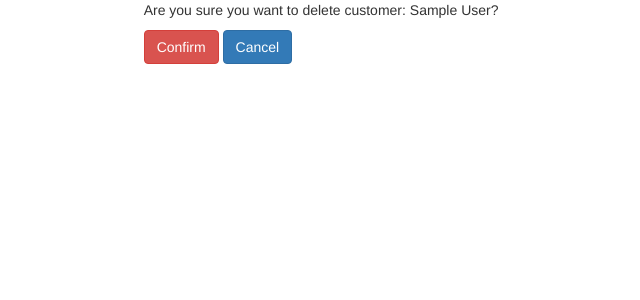
After one commit to MyroslavGryshyn/RhTest, a Django app: template customer_management/templates/customer_confirm_delete.html in a window 1280 px wide. The commit adds this page. Shown: the top 300 px of the page, without its empty margins (303-943 px from the left). Run offline with Django 3.2, Linux system fonts and the light colour scheme; the template is opened without the code that fills it: most values are stand-ins (such as "Sample title", 1, 10 or a date in 2020); parts of the project's set-up code (start-up, migrations or seed data) failed here and were passed over; some libraries are stand-ins or nearby versions.

Commit message:
Added possibility to delete customer from the list

```diff
--- /dev/null
+++ b/customer_management/templates/customer_confirm_delete.html
@@ -0,0 +1,15 @@
+{% extends "base.html" %}
+
+{% block content %}
+
+<form action="{% url 'customer_delete' object.id %}" method="post">
+    {% csrf_token %}
+    <p>Are you sure you want to delete customer:
+    {{ object.first_name }} {{ object.last_name }}?</p>
+    <input type="submit" name="delete_button"
+          class="btn btn-danger" value="Confirm" />
+    <input type="submit" name="cancel_button"
+          class="btn btn-primary" value="Cancel" />
+</form>
+
+{% endblock content %}
--- a/customer_management/templates/customer_list.html
+++ b/customer_management/templates/customer_list.html
@@ -15,7 +15,8 @@
       <td><a href = "{% url 'customer_edit' customer.id %}"> {{customer.first_name}}</a></td>
       <td><a href = "{% url 'customer_edit' customer.id %}">{{customer.last_name}}</a></td>
       <td><a href = "{% url 'customer_edit' customer.id %}">{{customer.iban}}</a></td>
-      <td>{{customer.iban}}</td>
+      <td><a href="{% url 'customer_delete' customer.id %}">Delete</a>
+      </td>
     </tr>
     {% endfor %}
     </tbody>
--- a/customer_management/views.py
+++ b/customer_management/views.py
@@ -32,7 +32,7 @@ class CustomerUpdateView(UpdateView):
 
 class CustomerDeleteView(DeleteView):
     model = Customer
-    template_name = 'customer_form.html'
+    template_name = 'customer_confirm_delete.html'
 
 
     def get_success_url(self):
```
